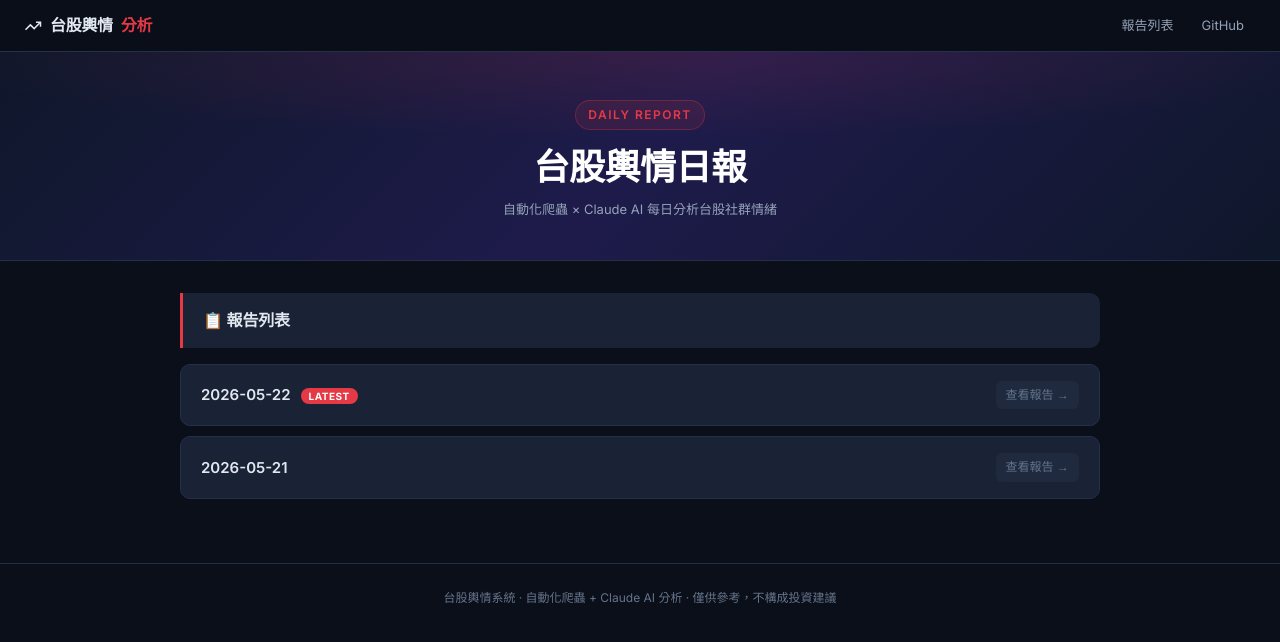
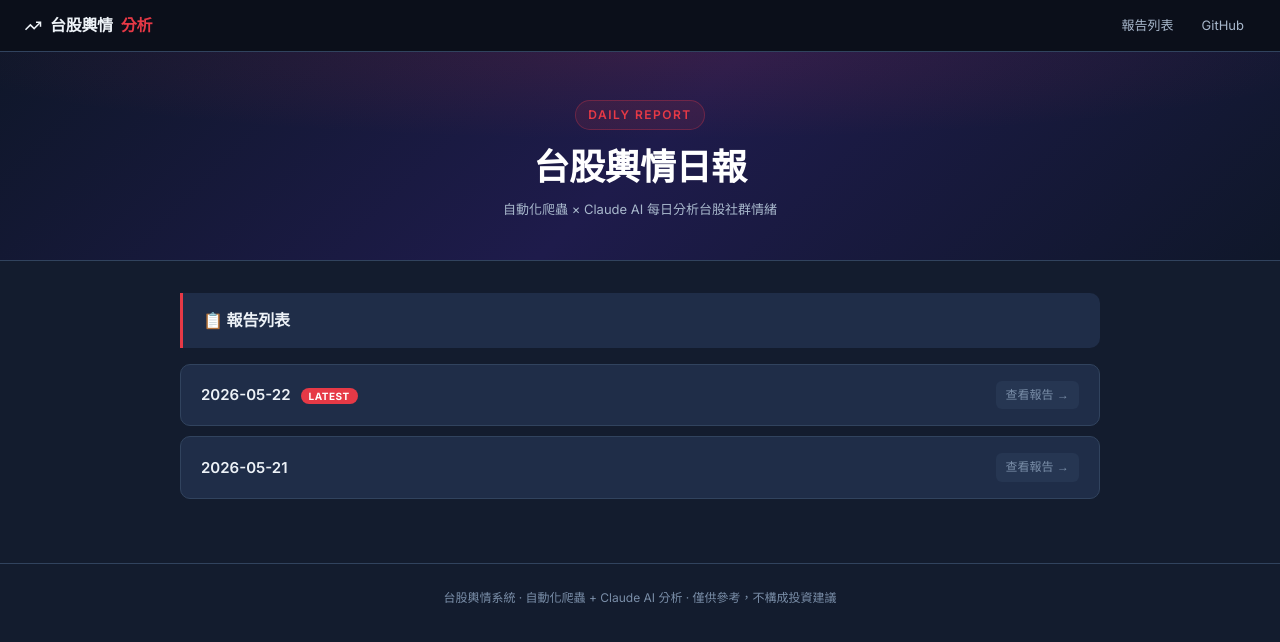
Before and after one commit to Jason0308p/tw-stock-report, a Jekyll site: the page built from index.md, in a window 1280 px wide. Shown: the top 642 px of the page. Built offline with Jekyll 4.4.1, drawn with Linux system fonts in a browser that asks for light colours.

Commit message:
style: update layout

```diff
--- a/_layouts/default.html
+++ b/_layouts/default.html
@@ -9,23 +9,23 @@
 <link href="https://fonts.googleapis.com/css2?family=Inter:wght@300;400;500;600;700&family=Noto+Sans+TC:wght@300;400;500;700&family=JetBrains+Mono:wght@400;500&display=swap" rel="stylesheet">
 <style>
 :root {
-  --bg:       #0b0f19;
-  --surface:  #111827;
-  --card:     #1a2235;
-  --card2:    #1f2a3f;
-  --border:   #243047;
+  --bg:       #131c2e;
+  --surface:  #1a2540;
+  --card:     #1f2d48;
+  --card2:    #263652;
+  --border:   #31435e;
   --accent:   #e63946;
   --accent2:  #ff6b6b;
   --bull:     #ef4444;
   --bear:     #22c55e;
   --neutral:  #94a3b8;
   --gold:     #f59e0b;
-  --blue:     #3b82f6;
-  --text:     #e2e8f0;
-  --text2:    #94a3b8;
-  --text3:    #64748b;
+  --blue:     #60a5fa;
+  --text:     #edf2f7;
+  --text2:    #a8b8cc;
+  --text3:    #7a8ea8;
   --radius:   10px;
-  --shadow:   0 4px 24px rgba(0,0,0,.4);
+  --shadow:   0 4px 24px rgba(0,0,0,.35);
 }
 *, *::before, *::after { box-sizing: border-box; margin: 0; padding: 0; }
 html { scroll-behavior: smooth; }
```
